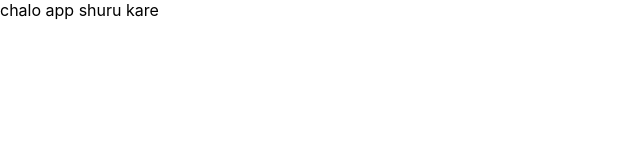
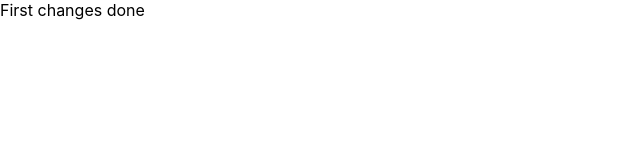
Before and after one commit to abdul-imad/Retailers-Management, a React (Create React App) app: page / in a window 1280 px wide. Shown: the top 160 px of the page, without its empty margins (0-640 px from the left). Built offline with nearby package versions, Linux system fonts and the light colour scheme.

Commit message:
changes done

```diff
--- a/src/App.js
+++ b/src/App.js
@@ -3,7 +3,7 @@ import React from "react";
 
 function App() {
 	return (
-		<div>chalo app shuru kare</div>
+		<div>First changes done</div>
 	)
 }
 
```
